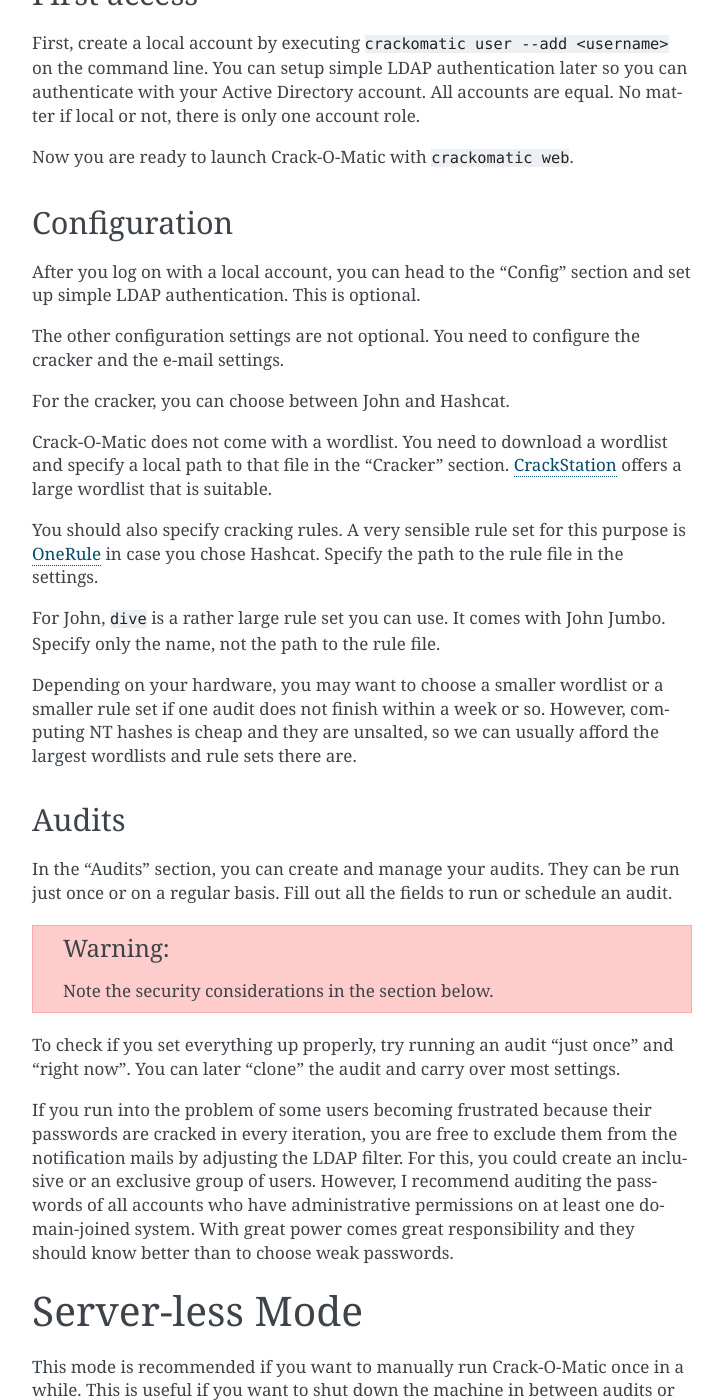
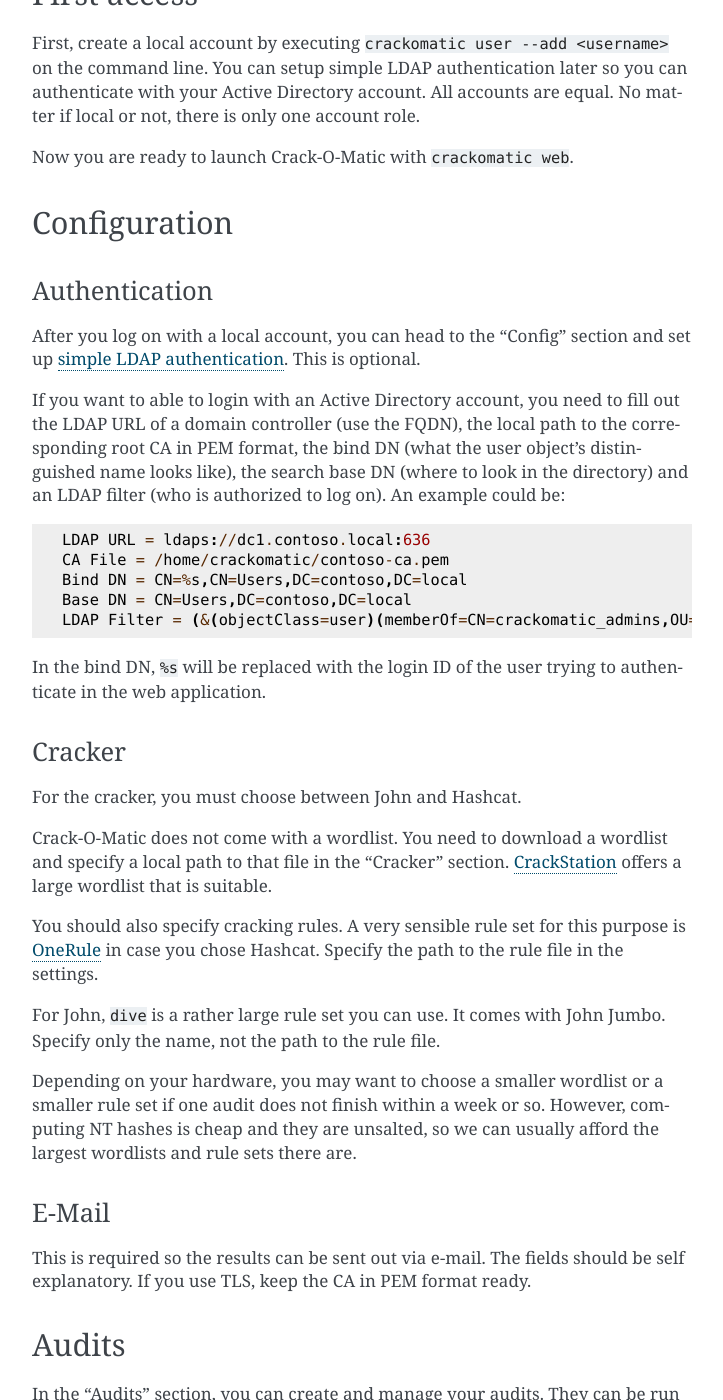
Before and after one commit to AdrianVollmer/Crack-O-Matic, a Sphinx documentation site: the page built from doc/usage/index.rst, in a window 1280 px wide and 1400 px high, scrolled down 819 px. Shown: the whole window, without its empty margins (388-1111 px from the left). Built offline with Sphinx 7.4.7, drawn with Linux system fonts in a browser that asks for light colours; some of the changed text lies outside the part shown.

Commit message:
Describe configuration setup better in docs

```diff
--- a/doc/usage/index.rst
+++ b/doc/usage/index.rst
@@ -43,13 +43,36 @@
 Configuration
 -------------
 
+Authentication
+~~~~~~~~~~~~~~
+
 After you log on with a local account, you can head to the "Config" section
-and set up simple LDAP authentication. This is optional.
+and set up `simple LDAP authentication
+<https://ldapwiki.com/wiki/Simple%20Authentication>`_. This is optional.
 
-The other configuration settings are not optional. You need to configure the
-cracker and the e-mail settings.
+If you want to able to login with an Active Directory account, you need to
+fill out the LDAP URL of a domain controller (use the FQDN), the local path
+to the corresponding root CA in PEM format, the bind DN (what the user
+object's distinguished name looks like), the search base DN (where to look
+in the directory) and an LDAP filter (who is authorized to log on). An
+example could be:
 
-For the cracker, you can choose between John and Hashcat.
+.. code-block::
+
+    LDAP URL = ldaps://dc1.contoso.local:636
+    CA File = /home/crackomatic/contoso-ca.pem
+    Bind DN = CN=%s,CN=Users,DC=contoso,DC=local
+    Base DN = CN=Users,DC=contoso,DC=local
+    LDAP Filter = (&(objectClass=user)(memberOf=CN=crackomatic_admins,OU=users,DC=contoso,DC=local))
+
+In the bind DN, ``%s`` will be replaced with the login ID of the user trying
+to authenticate in the web application.
+
+
+Cracker
+~~~~~~~
+
+For the cracker, you must choose between John and Hashcat.
 
 Crack-O-Matic does not come with a wordlist. You need to download a wordlist
 and specify a local path to that file in the "Cracker" section.
@@ -68,6 +91,12 @@
 smaller rule set if one audit does not finish within a week or so. However,
 computing NT hashes is cheap and they are unsalted, so we can usually afford
 the largest wordlists and rule sets there are.
+
+E-Mail
+~~~~~~
+
+This is required so the results can be sent out via e-mail. The fields
+should be self explanatory. If you use TLS, keep the CA in PEM format ready.
 
 
 Audits
```
